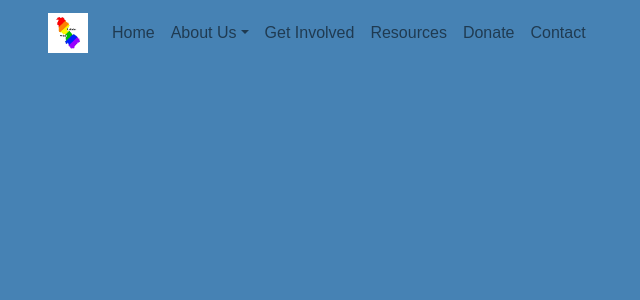
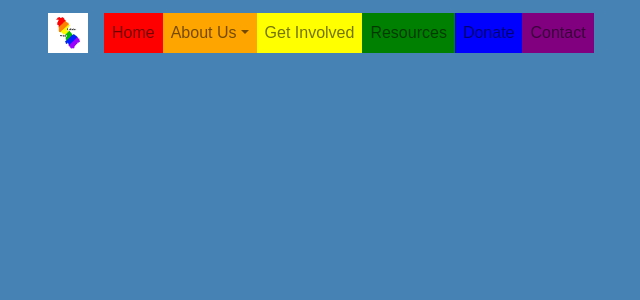
Before and after one commit to Jacobs1986/leitrim-pride, a React (Create React App) app in the folder client/: page / in a window 1280 px wide. Shown: the top 300 px of the page, without its empty margins (34-674 px from the left). Built offline with nearby package versions, Linux system fonts and the light colour scheme.

Commit message:
Update navbar.css

```diff
--- a/client/src/components/navbar/navbar.css
+++ b/client/src/components/navbar/navbar.css
@@ -0,0 +1,23 @@
+.nav-home {
+    background-color: red;
+}
+
+.nav-about {
+    background-color: orange;
+}
+
+.nav-get {
+    background-color: yellow;
+}
+
+.nav-resources {
+    background-color: green;
+}
+
+.nav-donate {
+    background-color: blue;
+}
+
+.nav-contact {
+    background-color: purple;
+}
```
